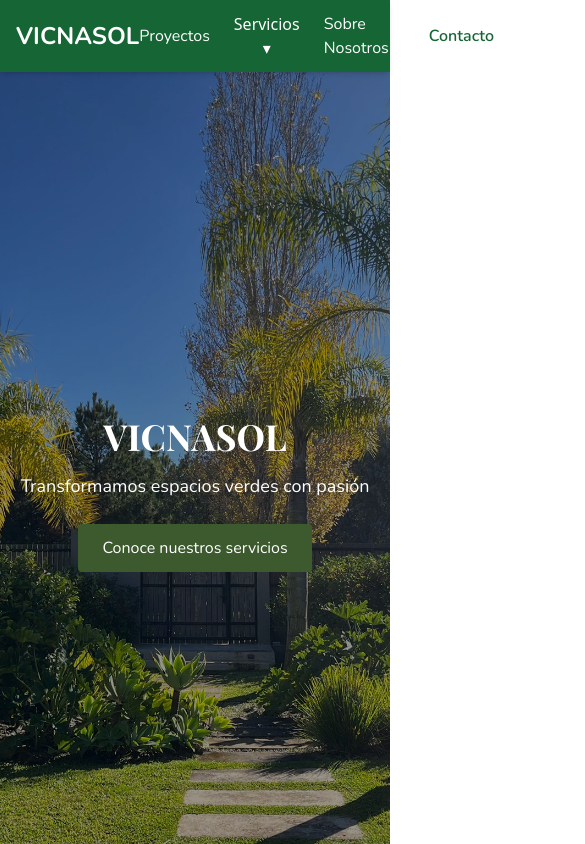
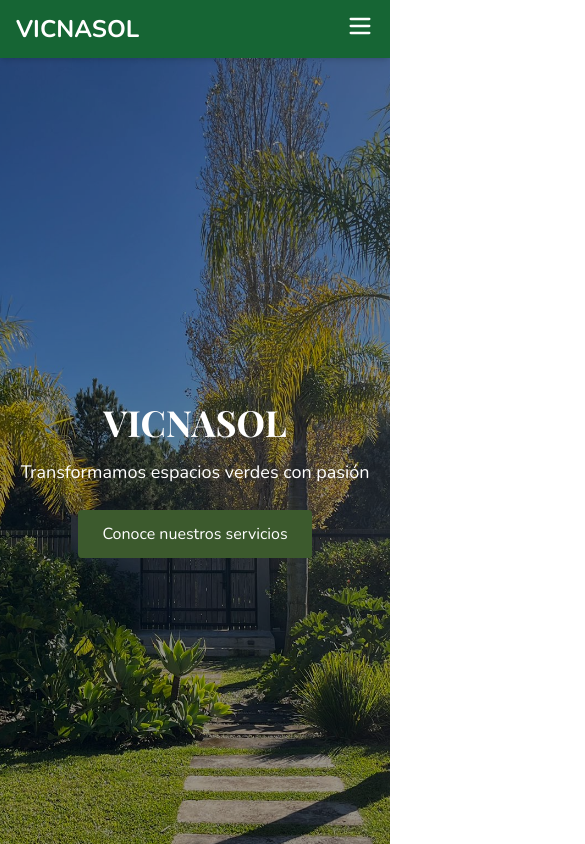
Before and after one commit to Gi4ncarlo/Vicnasol, a Next.js app in the folder vicnasol/: page / in a window 390 px wide. Shown: the top 844 px of the page, 585 px wide, since content can reach past the window. Built offline with nearby package versions, Linux system fonts and the light colour scheme; a web font is replaced by a local one.

Commit message:
Arreglos de Responsive Generales en toda las Paginas

```diff
--- a/vicnasol/src/app/components/footer.tsx
+++ b/vicnasol/src/app/components/footer.tsx
@@ -20,26 +20,26 @@ export default function Footer() {
   return (
 <footer className="bg-gray-900 text-white w-full py-10 px-4">
   <div className="max-w-7xl mx-auto">
-    <div className="grid grid-cols-1 md:grid-cols-3 gap-12">
+    <div className="grid grid-cols-1 lg:grid-cols-3 gap-20 max-w-7xl mx-auto">
 
       {/* Logo y descripción */}
       <div>
-        <div className="flex items-center space-x-2 mb-4">
+        <div className="flex items-center justify-center mb-10">
           <TreePine className="h-6 w-6 text-green-500" />
           <h3 className="text-lg font-bold">Vicnasol</h3>
         </div>
-        <p className="text-gray-400">
+        <p className="text-gray-400 text-center lg:text-left">
           Expertos en jardinería y paisajismo con más de 10 años de experiencia.
         </p>
       </div>
 
       {/* Servicios */}
-      <div>
-        <h4 className="font-semibold mb-4">Servicios</h4>
+      <div className="lg:w-[500px]">
+        <h4 className="font-semibold mb-10 text-center">Servicio</h4>
         <div className="grid grid-cols-2 gap-x-10 text-gray-400">
-          <ul className="space-y-3">
+          <ul className="space-y-3 mx-auto">
             {columna1.map(servicio => (
-              <li key={servicio.id} className="whitespace-nowrap">
+              <li key={servicio.id} className="whitespace-nowrap text-sm lg:text-base">
                 <Link
                   href={`/pages/Servicios/${servicio.link}`}
                   className="hover:text-green-500 transition"
@@ -49,9 +49,12 @@ export default function Footer() {
               </li>
             ))}
           </ul>
-          <ul className="space-y-3">
+            <ul className="space-y-3 px-4">
             {columna2.map(servicio => (
-              <li key={servicio.id} className="whitespace-nowrap">
+              <li
+              key={servicio.id}
+              className="break-words whitespace-normal text-sm lg:text-base"
+              >
               <Link
                 href={`/pages/Servicios/${servicio.link}`}
                 className="hover:text-green-500 transition"
@@ -66,8 +69,8 @@ export default function Footer() {
 
       {/* Contacto */}
       <div>
-        <h4 className="font-semibold mb-4 px-12">Contacto</h4>
-        <ul className="px-12 space-y-3 text-gray-400">
+        <h4 className="font-semibold mb-10 px-12 text-center">Contacto</h4>
+        <ul className="px-12 space-y-3 text-gray-400 text-center lg:text-right">
           <li>+598 94 476 398</li>
           <li>vicnasol@hotmail.com</li>
         </ul>
--- a/vicnasol/src/app/components/navbar.tsx
+++ b/vicnasol/src/app/components/navbar.tsx
@@ -4,8 +4,9 @@ import { useState, useRef, useEffect } from "react"
 import Link from "next/link"
 
 export default function VicnasolNavbar() {
-  const [dropdownOpen, setDropdownOpen] = useState(false)
-  const dropdownRef = useRef(null)
+  const [mobileMenuOpen, setMobileMenuOpen] = useState(false);
+  const [servicesOpen, setServicesOpen] = useState(false);
+  const dropdownRef = useRef(null);
 
   const servicios = [
     { id: 1, titulo: "Poda Profesional", link: "Poda" },
@@ -19,50 +20,77 @@ export default function VicnasolNavbar() {
     { id: 9, titulo: "Control de Plagas y Sanidad", link: "Plagas" },
   ]
 
-  useEffect(() => {
-    function handleClickOutside(event) {
-      if (dropdownRef.current && !dropdownRef.current.contains(event.target)) {
-        setDropdownOpen(false)
-      }
-    }
-    document.addEventListener("mousedown", handleClickOutside)
-    return () => {
-      document.removeEventListener("mousedown", handleClickOutside)
-    }
-  }, [])
+  // useEffect(() => {
+  //   function handleClickOutside(event : any) {
+  //     if (dropdownRef.current && !dropdownRef.current.contains(event.target)) {
+  //       setDropdownOpen(false)
+  //     }
+  //   }
+  //   document.addEventListener("mousedown", handleClickOutside)
+  //   return () => {
+  //     document.removeEventListener("mousedown", handleClickOutside)
+  //   }
+  // }, [])
 
   return (
     <nav className="bg-green-800 text-white shadow-md relative z-50">
       <div className="max-w-7xl mx-auto px-4 py-3 flex justify-between items-center">
-        {/* Logo + Nombre */}
+        {/* Logo */}
         <div className="flex items-center space-x-3">
           <Link href="/" className="text-2xl font-bold text-white">
             VICNASOL
           </Link>
         </div>
 
-        {/* Navegación */}
-        <div className="flex space-x-6 items-center relative">
-          <Link href="/pages/Proyectos" className="hover:text-gray-200 transition">
+        {/* Botón menú hamburguesa (mobile) */}
+        <div className="lg:hidden">
+          <button
+            onClick={() => setMobileMenuOpen((prev) => !prev)}
+            className="focus:outline-none"
+            aria-label="Abrir menú"
+          >
+            <svg
+              className="w-7 h-7"
+              fill="none"
+              stroke="currentColor"
+              viewBox="0 0 24 24"
+              xmlns="http://www.w3.org/2000/svg"
+            >
+              <path
+                strokeLinecap="round"
+                strokeLinejoin="round"
+                strokeWidth={2}
+                d="M4 6h16M4 12h16M4 18h16"
+              />
+            </svg>
+          </button>
+        </div>
+
+        {/* Navegación desktop */}
+        <div className="hidden lg:flex space-x-6 items-center relative">
+          <Link
+            href="/pages/Proyectos"
+            className="hover:text-gray-200 transition"
+          >
             Proyectos
           </Link>
 
           {/* Dropdown Servicios */}
           <div className="relative" ref={dropdownRef}>
             <button
-              onClick={() => setDropdownOpen(prev => !prev)}
+              onClick={() => setServicesOpen((prev) => !prev)}
               className="hover:text-gray-200 transition focus:outline-none"
             >
               Servicios ▾
             </button>
-            {dropdownOpen && (
-              <div className="absolute left-0 mt-2 bg-white text-black rounded-md shadow-lg z-50 w-64 max-h-96 overflow-y-auto">
-                {servicios.map(servicio => (
+            {servicesOpen && (
+              <div className="absolute left-0 mt-2 bg-white text-black  rounded-md shadow-lg z-50 w-64 max-h-96 overflow-y-auto">
+                {servicios.map((servicio) => (
                   <Link
                     key={servicio.id}
                     href={`/pages/Servicios/${servicio.link}`}
-                    className="block px-4 py-2 hover:bg-gray-100 transition"
-                    onClick={() => setDropdownOpen(false)}
+                    className="block px-4 py-2 hover:bg-gray-400 transition"
+                    onClick={() => setServicesOpen(false)}
                   >
                     {servicio.titulo}
                   </Link>
@@ -71,7 +99,10 @@ export default function VicnasolNavbar() {
             )}
           </div>
 
-          <Link href="/pages/SobreNosotros" className="hover:text-gray-200 transition">
+          <Link
+            href="/pages/SobreNosotros"
+            className="hover:text-gray-200 transition"
+          >
             Sobre Nosotros
           </Link>
 
@@ -83,6 +114,64 @@ export default function VicnasolNavbar() {
           </Link>
         </div>
       </div>
+
+      {/* Menú mobile */}
+      {mobileMenuOpen && (
+        <div className="lg:hidden absolute top-full left-0 w-full bg-white text-green-900 shadow-md rounded-b-md z-40">
+          <div className="flex flex-col py-2 px-4 space-y-1">
+            <Link
+              href="/pages/Proyectos"
+              className="py-2 px-2 rounded hover:bg-gray-100 transition"
+              onClick={() => setMobileMenuOpen(false)}
+            >
+              Proyectos
+            </Link>
+
+            {/* Dropdown Servicios en mobile */}
+            <div>
+              <button
+                className="py-2 px-2 rounded hover:bg-gray-100 transition cursor-pointer font-semibold w-full text-left"
+                onClick={() => setServicesOpen((prev) => !prev)}
+              >
+                Servicios ▾
+              </button>
+              {servicesOpen && (
+                <div className="pl-4">
+                  {servicios.map((servicio) => (
+                    <Link
+                      key={servicio.id}
+                      href={`/pages/Servicios/${servicio.link}`}
+                      className="block py-2 px-2 rounded hover:bg-gray-100 transition"
+                      onClick={() => {
+                        setMobileMenuOpen(false);
+                        setServicesOpen(false);
+                      }}
+                    >
+                      {servicio.titulo}
+                    </Link>
+                  ))}
+                </div>
+              )}
+            </div>
+
+            <Link
+              href="/pages/SobreNosotros"
+              className="py-2 px-2 rounded hover:bg-gray-100 transition"
+              onClick={() => setMobileMenuOpen(false)}
+            >
+              Sobre Nosotros
+            </Link>
+
+            <Link
+              href="/pages/Contacto"
+              className="bg-green-800 text-white py-2 px-4 rounded-md font-semibold hover:bg-green-900 transition mt-2"
+              onClick={() => setMobileMenuOpen(false)}
+            >
+              Contacto
+            </Link>
+          </div>
+        </div>
+      )}
     </nav>
   )
 }
--- a/vicnasol/src/app/layout.tsx
+++ b/vicnasol/src/app/layout.tsx
@@ -33,7 +33,7 @@ export default function RootLayout({
       </Head>
       <body className={`${playfair.variable} ${nunito.variable}`}>
         <Navbar />
-        <div className="min-h-screen bg-green-50">
+        <div className="min-h-screen min-w-screen bg-green-50">
         {children}
         </div>
         <Footer />
--- a/vicnasol/src/app/page.tsx
+++ b/vicnasol/src/app/page.tsx
@@ -60,7 +60,7 @@ const Home = () => {
             loop={true}
             navigation={true}
             modules={[FreeMode, Navigation, Thumbs]}
-            className="h-[500px] w-[1200px] rounded-lg mx-auto"
+            className="h-[500px] lg:w-[1200px] rounded-lg mx-auto"
           >
             {[
               "/images/rosas.jpg",
```
Lines whose indentation alone changed are shown as unchanged.
